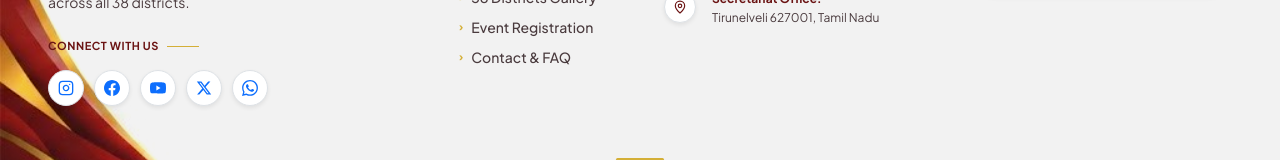
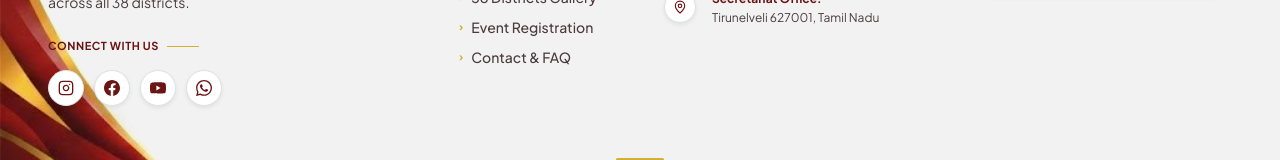
Before and after one commit to jeyajo2005/Thezar, a React (Vite) app in the folder frontend/: page / in a window 1280 px wide. Shown: the part 10803-10963 px from the top of the page. Built offline with nearby package versions, Linux system fonts and the light colour scheme; no server answers; a web font is replaced by a local one.

Commit message:
feat: update footer social icon colors to brand maroon and sync full codebase

```diff
--- a/frontend/src/Component/Footer/Footer.jsx
+++ b/frontend/src/Component/Footer/Footer.jsx
@@ -3,35 +3,29 @@ import { Mail, Phone, MapPin, ArrowUp, ShieldCheck, CheckCircle2, Send } from 'l
 import thezarLogo from '../../assets/thezar_logo.png';
 import footerLuxuryBg from '../../assets/footer_luxury_bg.png';
 
-// Social Media Icons
-const FacebookIcon = (props) => (
-  <svg viewBox="0 0 24 24" width="16" height="16" fill="currentColor" {...props}>
+// Social Media Icons (Maroon Theme: #6B1414)
+const FacebookIcon = ({ fill = 'currentColor', className = '', ...props }) => (
+  <svg viewBox="0 0 24 24" width="16" height="16" fill={fill} className={`text-[#6B1414] ${className}`} {...props}>
     <path d="M24 12.073c0-6.627-5.373-12-12-12s-12 5.373-12 12c0 5.99 4.388 10.954 10.125 11.854v-8.385H7.078v-3.47h3.047V9.43c0-3.007 1.792-4.669 4.533-4.669 1.312 0 2.686.235 2.686.235v2.953H15.83c-1.491 0-1.956.925-1.956 1.874v2.25h3.328l-.532 3.47h-2.796v8.385C19.612 23.027 24 18.062 24 12.073z" />
   </svg>
 );
 
-const InstagramIcon = (props) => (
-  <svg viewBox="0 0 24 24" width="16" height="16" fill="none" stroke="currentColor" strokeWidth="2" strokeLinecap="round" strokeLinejoin="round" {...props}>
+const InstagramIcon = ({ stroke = 'currentColor', className = '', ...props }) => (
+  <svg viewBox="0 0 24 24" width="16" height="16" fill="none" stroke={stroke} strokeWidth="2" strokeLinecap="round" strokeLinejoin="round" className={`text-[#6B1414] ${className}`} {...props}>
     <rect width="20" height="20" x="2" y="2" rx="5" ry="5" />
     <path d="M16 11.37A4 4 0 1 1 12.63 8 4 4 0 0 1 16 11.37z" />
     <line x1="17.5" x2="17.51" y1="6.5" y2="6.5" />
   </svg>
 );
 
-const YoutubeIcon = (props) => (
-  <svg viewBox="0 0 24 24" width="16" height="16" fill="currentColor" {...props}>
+const YoutubeIcon = ({ fill = 'currentColor', className = '', ...props }) => (
+  <svg viewBox="0 0 24 24" width="16" height="16" fill={fill} className={`text-[#6B1414] ${className}`} {...props}>
     <path d="M23.498 6.186a3.016 3.016 0 0 0-2.122-2.136C19.505 3.545 12 3.545 12 3.545s-7.505 0-9.377.505A3.017 3.017 0 0 0 .502 6.186C0 8.07 0 12 0 12s0 3.93.502 5.814a3.016 3.016 0 0 0 2.122 2.136c1.871.505 9.376.505 9.376.505s7.505 0 9.377-.505a3.015 3.015 0 0 0 2.122-2.136C24 15.93 24 12 24 12s0-3.93-.502-5.814zM9.545 15.568V8.432L15.818 12l-6.273 3.568z" />
   </svg>
 );
 
-const TwitterIcon = (props) => (
-  <svg viewBox="0 0 24 24" width="16" height="16" fill="currentColor" {...props}>
-    <path d="M18.244 2.25h3.308l-7.227 8.26 8.502 11.24H16.17l-5.214-6.817L4.99 21.75H1.68l7.73-8.835L1.254 2.25H8.08l4.713 6.231zm-1.161 17.52h1.833L7.084 4.126H5.117z" />
-  </svg>
-);
-
-const WhatsAppIcon = (props) => (
-  <svg viewBox="0 0 24 24" width="16" height="16" fill="currentColor" {...props}>
+const WhatsAppIcon = ({ fill = 'currentColor', className = '', ...props }) => (
+  <svg viewBox="0 0 24 24" width="16" height="16" fill={fill} className={`text-[#6B1414] ${className}`} {...props}>
     <path d="M.057 24l1.687-6.163c-1.041-1.804-1.588-3.849-1.587-5.946.003-6.556 5.338-11.891 11.893-11.891 3.181.001 6.167 1.24 8.413 3.488 2.245 2.248 3.481 5.236 3.48 8.414-.003 6.557-5.338 11.892-11.893 11.892-1.99-.001-3.951-.5-5.688-1.448l-6.305 1.654zm6.597-3.807c1.676.995 3.276 1.591 5.392 1.592 5.448 0 9.886-4.434 9.889-9.885.002-5.462-4.415-9.89-9.881-9.892-5.452 0-9.887 4.434-9.889 9.884-.001 2.225.651 3.891 1.746 5.634l-.999 3.648 3.742-.981zm11.387-5.464c-.074-.124-.272-.198-.57-.347-.297-.149-1.758-.868-2.031-.967-.272-.099-.47-.149-.669.149-.198.297-.768.967-.941 1.165-.173.198-.347.223-.644.074-.297-.149-1.255-.462-2.39-1.475-.883-.788-1.48-1.761-1.653-2.059-.173-.297-.018-.458.13-.606.134-.133.297-.347.446-.521.151-.172.2-.296.3-.495.099-.198.05-.372-.025-.521-.075-.148-.669-1.611-.916-2.206-.242-.579-.487-.501-.669-.51l-.57-.01c-.198 0-.52.074-.792.372s-1.04 1.016-1.04 2.479 1.065 2.876 1.213 3.074c.149.198 2.095 3.2 5.076 4.487.709.306 1.263.489 1.694.626.712.226 1.36.194 1.872.118.571-.085 1.758-.719 2.006-1.413.248-.695.248-1.29.173-1.414z" />
   </svg>
 );
@@ -134,7 +128,6 @@ export default function Footer({ onOpenRegister }) {
                   { icon: InstagramIcon, href: 'https://instagram.com', label: 'Instagram' },
                   { icon: FacebookIcon, href: 'https://facebook.com', label: 'Facebook' },
                   { icon: YoutubeIcon, href: 'https://youtube.com', label: 'YouTube' },
-                  { icon: TwitterIcon, href: 'https://twitter.com', label: 'Twitter' },
                   { icon: WhatsAppIcon, href: 'https://wa.me/919790351878', label: 'WhatsApp' },
                 ].map((s, idx) => {
                   const Icon = s.icon;
```
